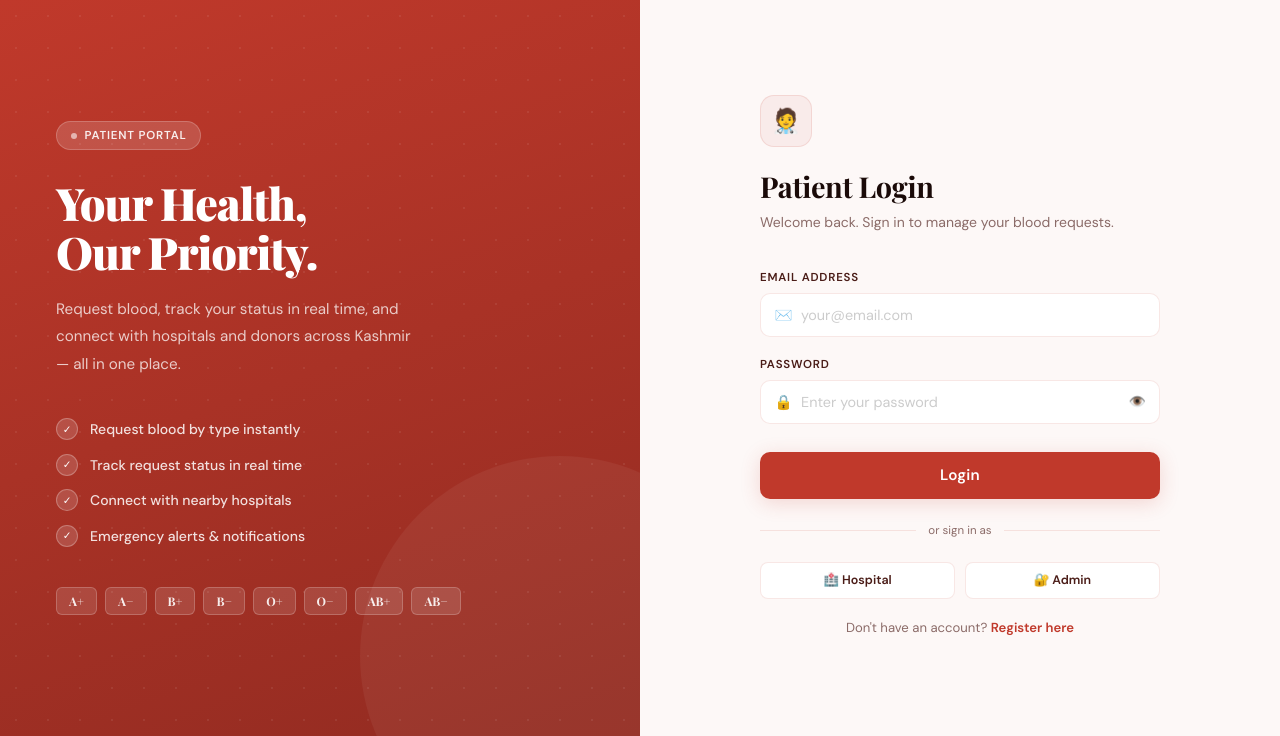
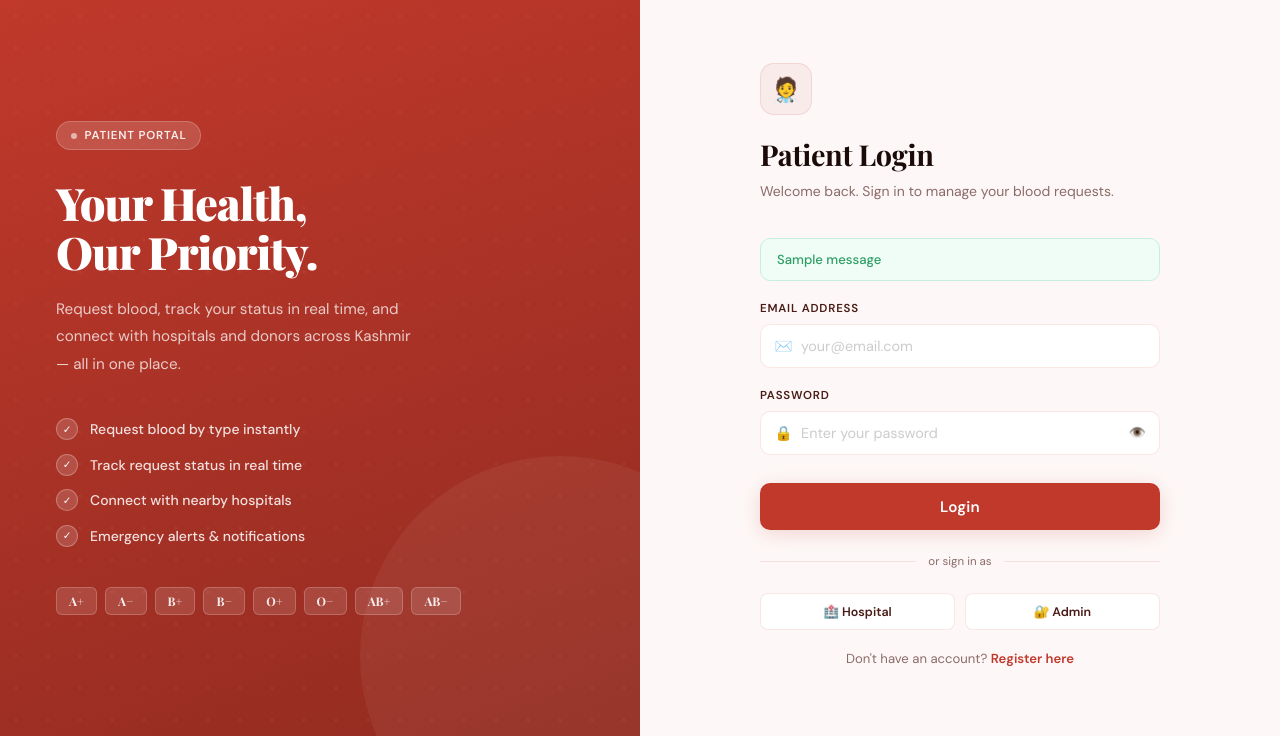
Before and after one commit to Mehranmir1750/blood-donation-system, a Flask app: page /patient_login in a window 1280 px wide. Shown: the part 64-800 px from the top of the page. Run offline with Flask 3, Linux system fonts and the light colour scheme; tables that the repository leaves empty hold one stand-in row (values such as "Sample post"); one stand-in notice (Sample message) is shown.

Commit message:
enable flash messages

```diff
--- a/main.py
+++ b/main.py
@@ -14,6 +14,7 @@ load_dotenv()
 
 app = Flask(__name__)
 app.config['SECRET_KEY'] = os.getenv("SECRET_KEY", "supersecret123")
+app.config['WTF_CSRF_ENABLED'] = True
 
 login_manager = LoginManager()
 login_manager.init_app(app)
--- a/templates/patient_login.html
+++ b/templates/patient_login.html
@@ -569,6 +569,12 @@ body {
               {% endfor %}
             {% endwith %} -->
 
+            {% with messages = get_flashed_messages(with_categories=true) %}
+                {% for category, message in messages %}
+                    <div class="flash {{ category }}">{{ message }}</div>
+                {% endfor %}
+            {% endwith %}
+
             <form method="POST" action="{{ url_for('patient_login') }}">
                 {{ form.hidden_tag() }}
 
```
